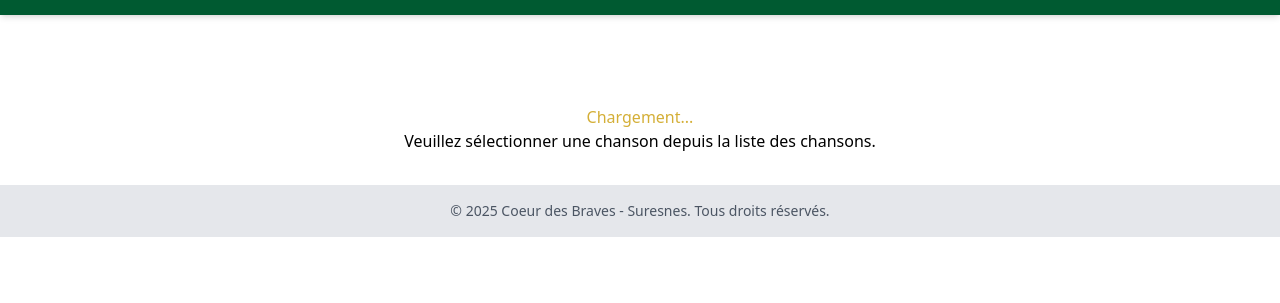
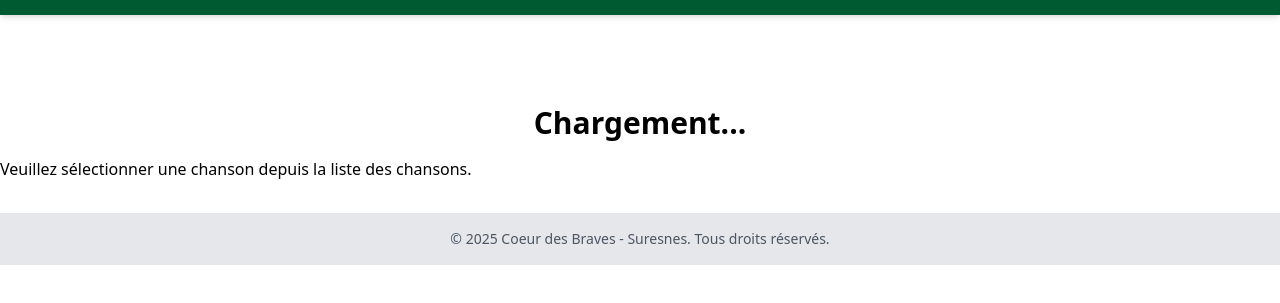
Before and after one commit to JMCHTRD/coeur-des-braves-paroles, a plain HTML site: page paroles/index.html in a window 1280 px wide. Shown: the part 75-378 px from the top of the page. Drawn offline with nearby package versions, Linux system fonts and the light colour scheme.

Commit message:
Add files via upload

```diff
--- a/paroles/index.html
+++ b/paroles/index.html
@@ -15,8 +15,8 @@
     <div id="header-placeholder"></div>
 
     <main class="main-content mx-auto" id="main-content">
-        <h2 id="song-title" class="titre-page text-center">Chargement...</h2>
-        <div id="song-lyrics" class="lyrics-container text-center">
+        <h1 id="song-title" class="text-3xl font-bold mb-4 text-center">Chargement...</h1>
+        <div id="song-lyrics" class="prose dark:prose-invert max-w-none">
             <!-- Les paroles seront injectées ici par JavaScript -->
         </div>
     </main>
```
